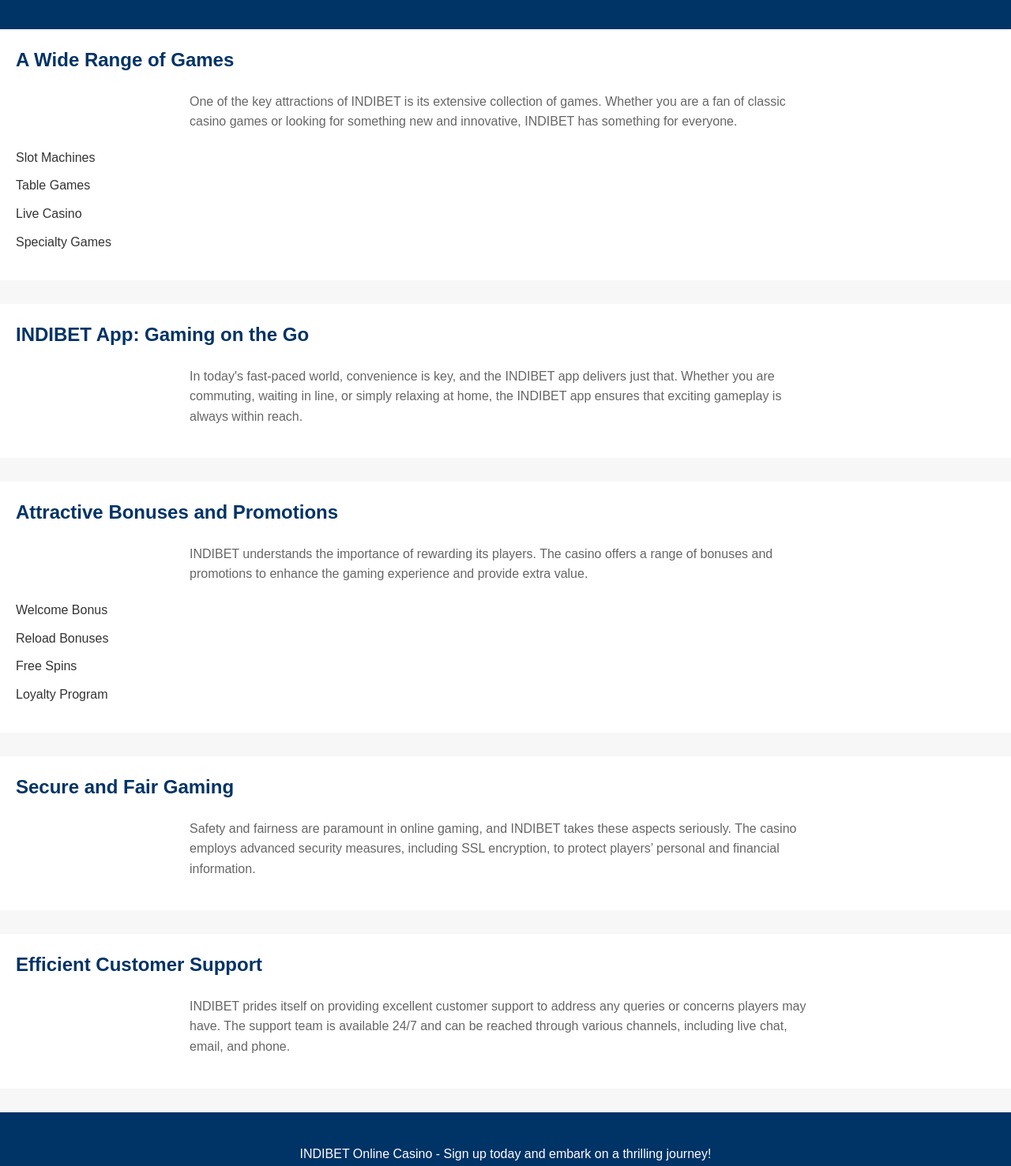
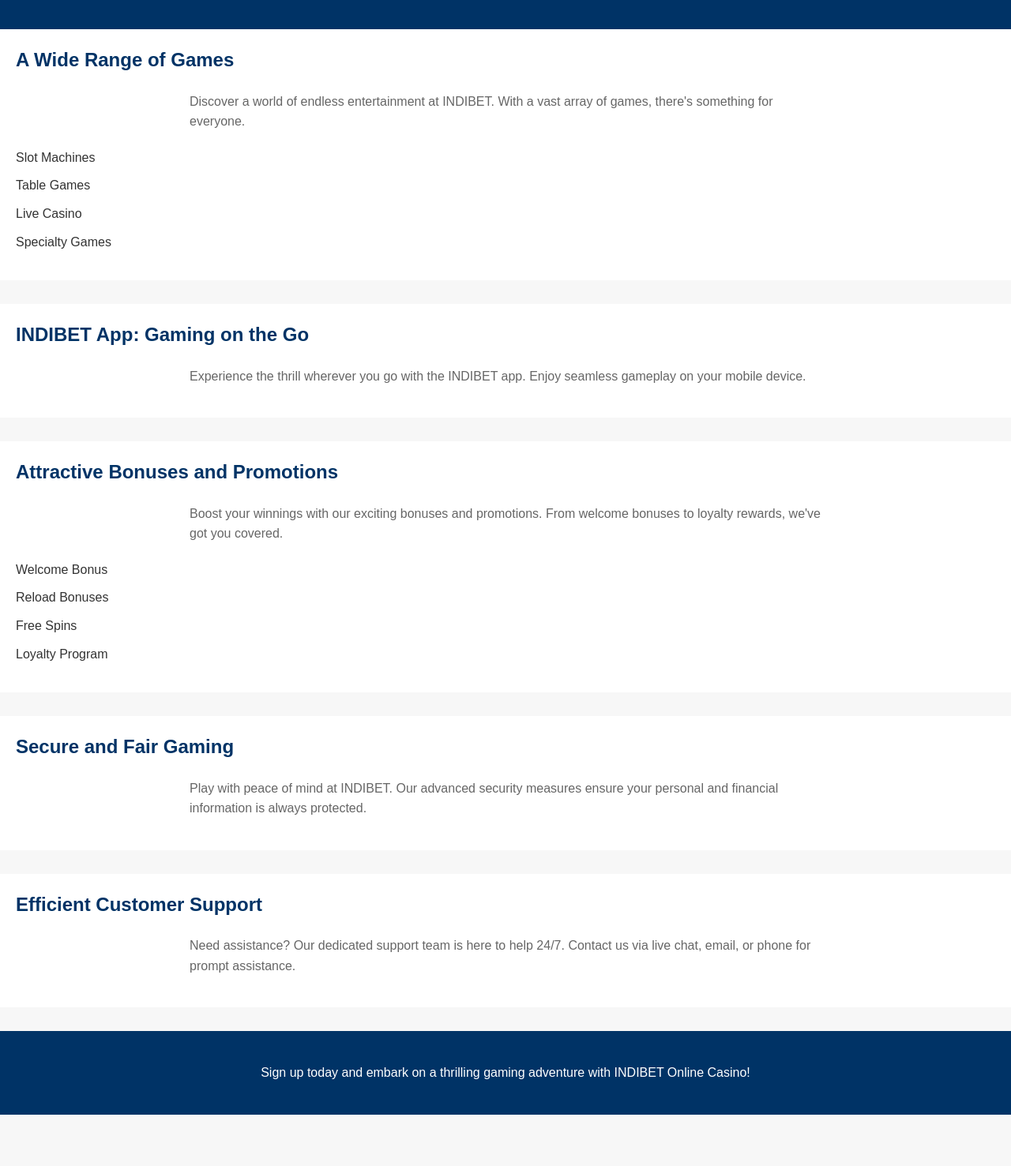
Before and after one commit to roberthinsom/indibet-netlify, a plain HTML site: page index.html in a window 1280 px wide. Shown: the part 151-1628 px from the top of the page at 79% size. After the commit the page ends 1563 px from the top, so only its background shows below. Drawn offline with Linux system fonts and the light colour scheme.

Commit message:
Update index.html

```diff
--- a/index.html
+++ b/index.html
@@ -64,7 +64,7 @@
 
     <section>
         <h2>A Wide Range of Games</h2>
-        <p>One of the key attractions of INDIBET is its extensive collection of games. Whether you are a fan of classic casino games or looking for something new and innovative, INDIBET has something for everyone.</p>
+        <p>Discover a world of endless entertainment at INDIBET. With a vast array of games, there's something for everyone.</p>
         <ul>
             <li>Slot Machines</li>
             <li>Table Games</li>
@@ -75,12 +75,12 @@
 
     <section>
         <h2>INDIBET App: Gaming on the Go</h2>
-        <p>In today's fast-paced world, convenience is key, and the INDIBET app delivers just that. Whether you are commuting, waiting in line, or simply relaxing at home, the INDIBET app ensures that exciting gameplay is always within reach.</p>
+        <p>Experience the thrill wherever you go with the INDIBET app. Enjoy seamless gameplay on your mobile device.</p>
     </section>
 
     <section>
         <h2>Attractive Bonuses and Promotions</h2>
-        <p>INDIBET understands the importance of rewarding its players. The casino offers a range of bonuses and promotions to enhance the gaming experience and provide extra value.</p>
+        <p>Boost your winnings with our exciting bonuses and promotions. From welcome bonuses to loyalty rewards, we've got you covered.</p>
         <ul>
             <li>Welcome Bonus</li>
             <li>Reload Bonuses</li>
@@ -91,16 +91,16 @@
 
     <section>
         <h2>Secure and Fair Gaming</h2>
-        <p>Safety and fairness are paramount in online gaming, and INDIBET takes these aspects seriously. The casino employs advanced security measures, including SSL encryption, to protect players’ personal and financial information.</p>
+        <p>Play with peace of mind at INDIBET. Our advanced security measures ensure your personal and financial information is always protected.</p>
     </section>
 
     <section>
         <h2>Efficient Customer Support</h2>
-        <p>INDIBET prides itself on providing excellent customer support to address any queries or concerns players may have. The support team is available 24/7 and can be reached through various channels, including live chat, email, and phone.</p>
+        <p>Need assistance? Our dedicated support team is here to help 24/7. Contact us via live chat, email, or phone for prompt assistance.</p>
     </section>
 
     <footer>
-        <p>INDIBET Online Casino - Sign up today and embark on a thrilling journey!</p>
+        <p>Sign up today and embark on a thrilling gaming adventure with INDIBET Online Casino!</p>
     </footer>
 </body>
 </html>
```
